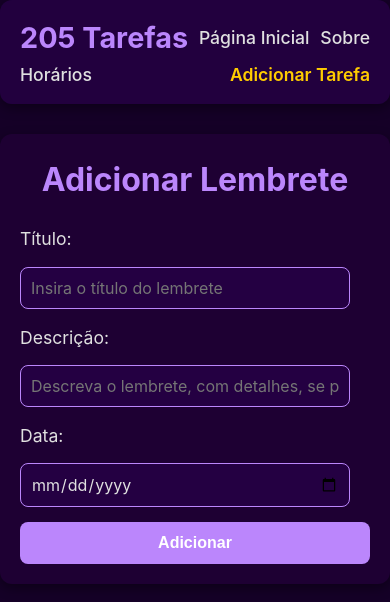
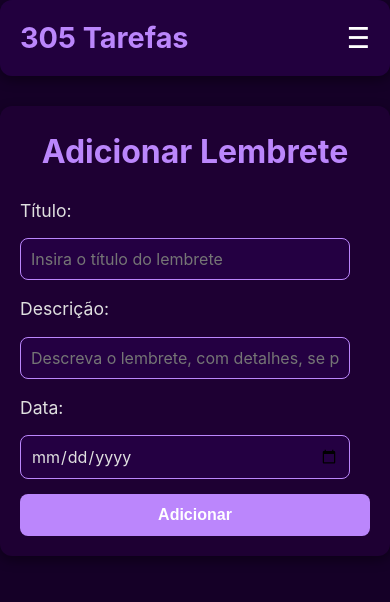
Before and after one commit to HydroXBR/304tarefas, a website: page interface/addlembrete.html in a window 390 px wide. Drawn offline with Linux system fonts and the light colour scheme.

Commit message:
Update addlembrete.html
responsive navbar

```diff
--- a/interface/addlembrete.html
+++ b/interface/addlembrete.html
@@ -9,12 +9,15 @@
 </head>
 <body>
 	<div class="navbar">
-		<h1>205 Tarefas</h1>
-		<a href="/">Página Inicial</a>
-		<a href="/sobre">Sobre</a>
-		<a href="/horarios">Horários</a>
-		<a href="/add" class="link-adicionar">Adicionar Tarefa</a>
-	</div>
+    <h1>305 Tarefas</h1>
+    <div class="menu-icon" id="menuIcon">&#9776;</div>
+        <div class="nav-links" id="navLinks">
+            <a href="/">Página Inicial</a>
+            <a href="/sobre">Sobre</a>
+            <a href="/horarios">Horários</a>
+            <a href="/add" class="link-adicionar">Adicionar Tarefa</a>
+        </div>
+    </div>
 	<div class="container">
 		<h1>Adicionar Lembrete</h1>
 		<form id="addTaskForm" action="#">
```
